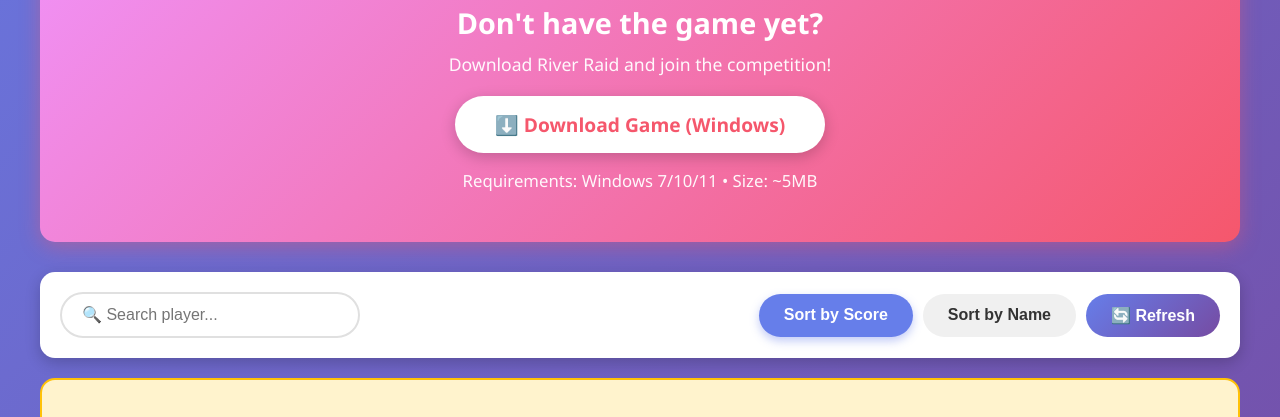
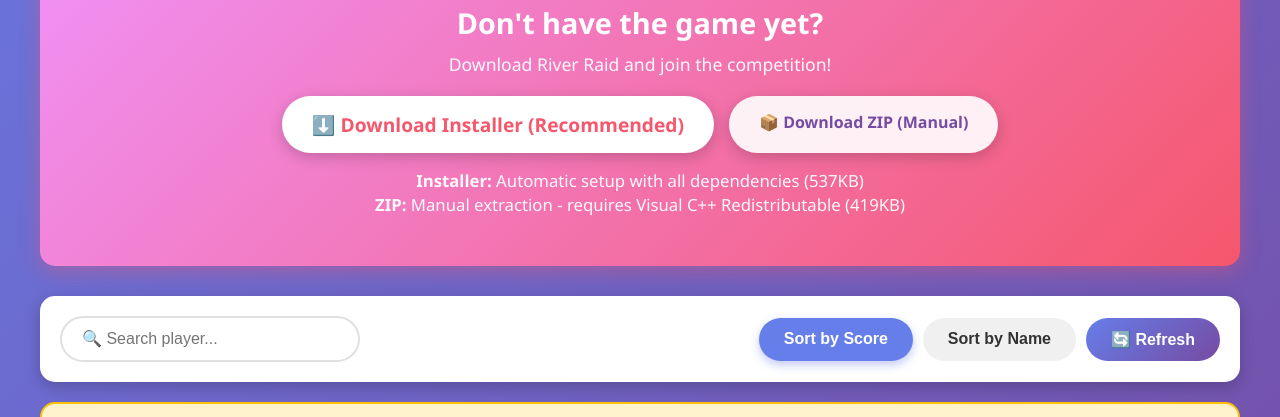
Before and after one commit to Mada-2005/river-raid-leaderboard, a website: page public/leaderboard.html in a window 1280 px wide. Shown: the part 662-1079 px from the top of the page. Drawn offline with Linux system fonts and the light colour scheme; no server answers.

Commit message:
Add game installer with automatic dependency installation

```diff
--- a/public/leaderboard.css
+++ b/public/leaderboard.css
@@ -155,18 +155,37 @@
     opacity: 0.95;
 }
 
+.download-buttons {
+    display: flex;
+    gap: 15px;
+    justify-content: center;
+    flex-wrap: wrap;
+    margin-bottom: 15px;
+}
+
 .download-btn {
     display: inline-block;
     background: white;
     color: #f5576c;
-    padding: 15px 40px;
+    padding: 15px 30px;
     border-radius: 30px;
     text-decoration: none;
-    font-size: 1.2em;
+    font-size: 1.1em;
     font-weight: bold;
     transition: all 0.3s ease;
     box-shadow: 0 4px 15px rgba(0, 0, 0, 0.2);
-    margin-bottom: 15px;
+}
+
+.download-btn.primary {
+    background: white;
+    color: #f5576c;
+    font-size: 1.2em;
+}
+
+.download-btn.secondary {
+    background: rgba(255, 255, 255, 0.9);
+    color: #764ba2;
+    font-size: 1em;
 }
 
 .download-btn:hover {
@@ -696,18 +715,37 @@
     opacity: 0.95;
 }
 
+.download-buttons {
+    display: flex;
+    gap: 15px;
+    justify-content: center;
+    flex-wrap: wrap;
+    margin-bottom: 15px;
+}
+
 .download-btn {
     display: inline-block;
     background: white;
     color: #f5576c;
-    padding: 15px 40px;
+    padding: 15px 30px;
     border-radius: 30px;
     text-decoration: none;
-    font-size: 1.2em;
+    font-size: 1.1em;
     font-weight: bold;
     transition: all 0.3s ease;
     box-shadow: 0 4px 15px rgba(0, 0, 0, 0.2);
-    margin-bottom: 15px;
+}
+
+.download-btn.primary {
+    background: white;
+    color: #f5576c;
+    font-size: 1.2em;
+}
+
+.download-btn.secondary {
+    background: rgba(255, 255, 255, 0.9);
+    color: #764ba2;
+    font-size: 1em;
 }
 
 .download-btn:hover {
--- a/public/leaderboard.html
+++ b/public/leaderboard.html
@@ -46,11 +46,17 @@
                 <div class="download-icon">🎮</div>
                 <h3>Don't have the game yet?</h3>
                 <p>Download River Raid and join the competition!</p>
-                <a href="/download/RiverRaid.zip" class="download-btn" id="downloadBtn">
-                    ⬇️ Download Game (Windows)
-                </a>
+                <div class="download-buttons">
+                    <a href="/download/RiverRaid-Setup.exe" class="download-btn primary">
+                        ⬇️ Download Installer (Recommended)
+                    </a>
+                    <a href="/download/RiverRaid.zip" class="download-btn secondary">
+                        📦 Download ZIP (Manual)
+                    </a>
+                </div>
                 <p class="download-info">
-                    <small>Requirements: Windows 7/10/11 • Size: ~5MB</small>
+                    <small><strong>Installer:</strong> Automatic setup with all dependencies (537KB)<br>
+                    <strong>ZIP:</strong> Manual extraction - requires Visual C++ Redistributable (419KB)</small>
                 </p>
             </div>
         </div>
```
Also changed, not shown: 1 other file.
